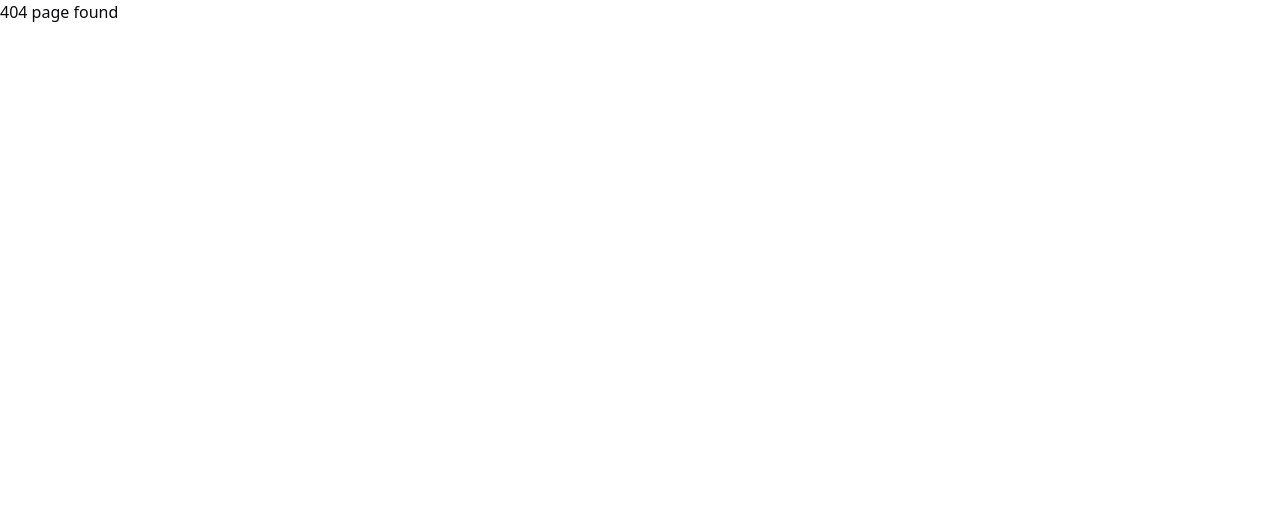
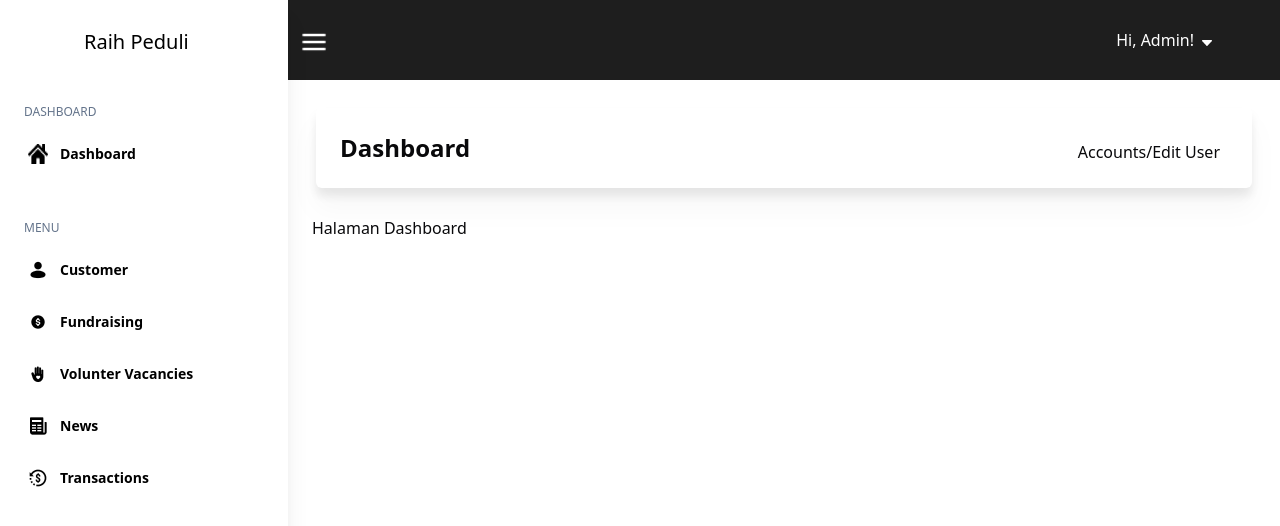
Before and after one commit to Capstone-Alterra/react-raih-peduli, a React (Vite) app: page /dashboard in a window 1280 px wide. Before the commit this address had no page. Shown: the top 526 px of the page. Built offline with nearby package versions, Linux system fonts and the light colour scheme.

Commit message:
chore: update header, navbar, dashboard

```diff
--- a/src/components/header.jsx
+++ b/src/components/header.jsx
@@ -1,11 +1,12 @@
 import React from "react";
 
-function Header() {
+function Header(props) {
+  const {titleHeader} = props;
   return (
     <div className="p-7">
       <div className="flex flex-col">
         <div className=" flex flex-row w-full h-20 bg-white rounded-md drop-shadow-xl justify-between">
-          <h3 className="font-semibold text-2xl p-6">Dashboard</h3>
+          <h3 className="font-semibold text-2xl p-6">{titleHeader}</h3>
           <h3 className="font-light text-base p-8">Accounts/Edit User</h3>
         </div>
       </div>
--- a/src/components/layout.jsx
+++ b/src/components/layout.jsx
@@ -1,7 +1,6 @@
 import "../styles/index.css";
 import Sidebar from "./sidebar";
 import Navbar from "./navbar";
-import Header from "./header";
 
 function Layout({ children }) {
   return (
@@ -9,7 +8,6 @@ function Layout({ children }) {
       <Sidebar />
       <div className="flex-1 w-full h-full">
         <Navbar />
-        <Header />
         <div className="w-full grow">{children}</div>
       </div>
     </div>
--- a/src/pages/dashboard/dashboard.jsx
+++ b/src/pages/dashboard/index.jsx
@@ -1,11 +1,12 @@
 import React from "react";
-
+import Header from "@/components/header";
 import Layout from "@/components/layout";
 
 function Dashboard() {
   return (
     <>
       <Layout>
+      <Header titleHeader="Dashboard"/>
         <div className="pl-6">
           <h1>Halaman Dashboard</h1>
         </div>
```
Also changed, not shown: src/routes/index.jsx (+6 -2 lines), src/pages/fundraising/add.jsx (added), src/pages/fundraising/detail.jsx (added), src/pages/fundraising/edit.jsx (added), src/pages/fundraising/index.jsx (added).
